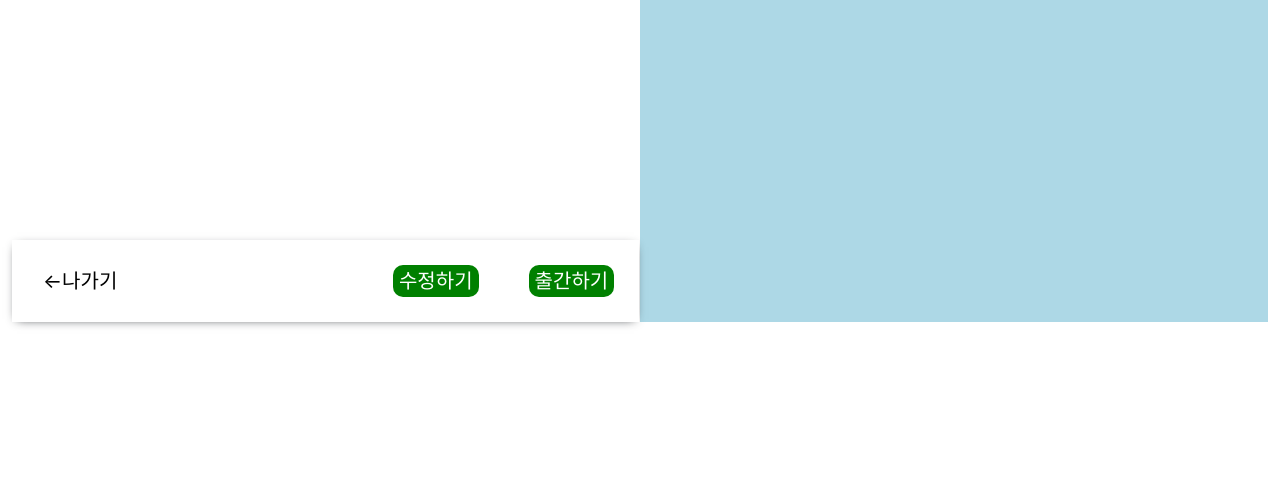
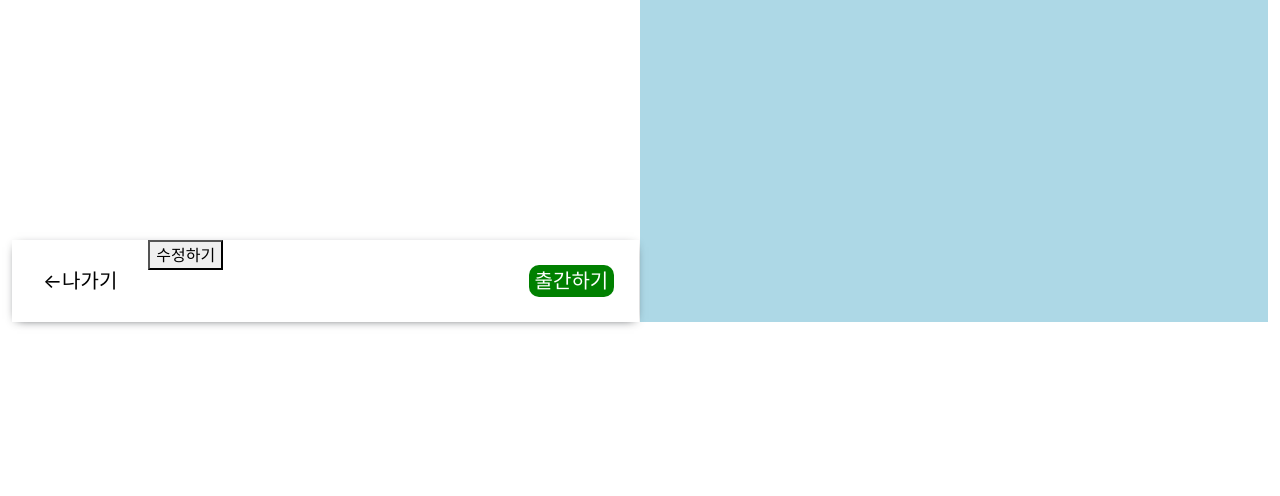
Before and after one commit to ALAJAKA/ojijo, a Python web app: template templates/write_post.html in a window 1280 px wide. Shown: the part 478-974 px from the top of the page. Run offline with Jinja, Linux system fonts and the light colour scheme; the template is opened without the code that fills it, so the values that code supplies are empty.

```diff
--- a/static/write_post.css
+++ b/static/css/write_post.css
@@ -81,21 +81,6 @@ body {
     font-size: 20px;
 }
 
-.WB3 {
-    background-color: green;
-    color: white;
-
-    outline: none;
-    border: 0;
-    border-radius: 10px;
-
-    float: right;
-    margin: 25px;
-
-    font-size: 20px;
-}
-
-
 .Preview {
     float: right;
     width: 50%;
```
